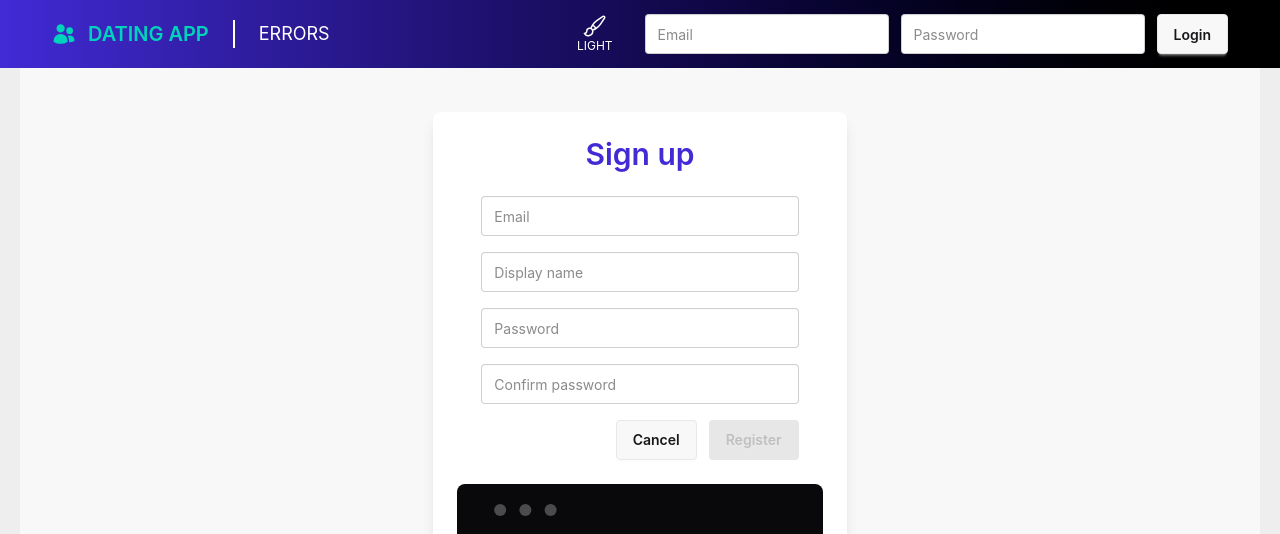
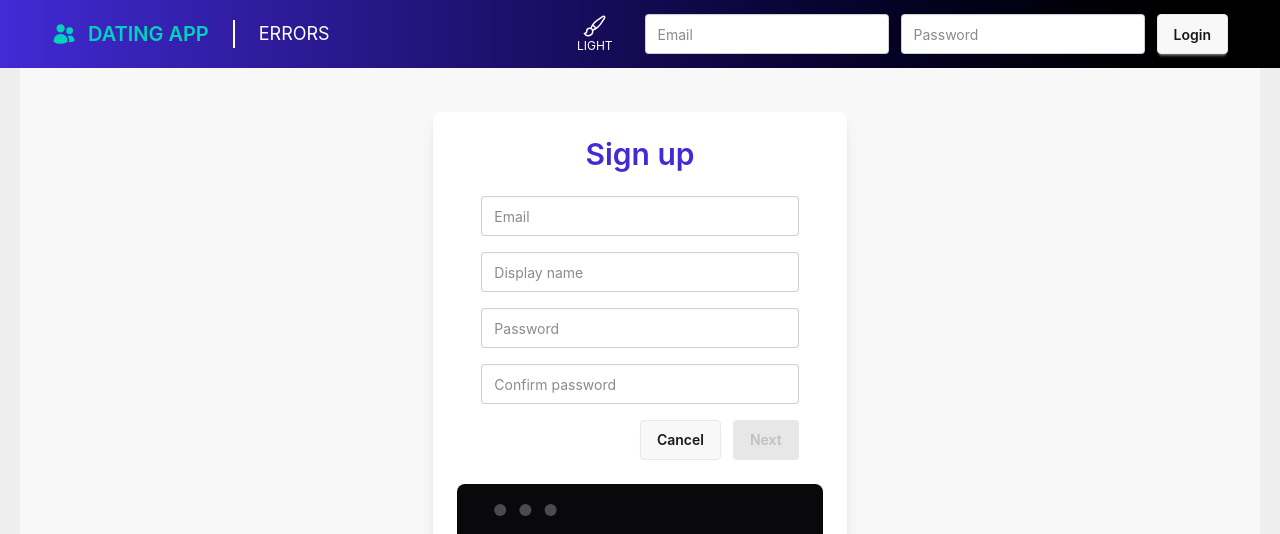
Before and after one commit to MaruDeHabanero/DatingApp2025, an Angular app in the folder client/: page / in a window 1280 px wide. Both pictures are taken after a click on the button "Register". Shown: the top 534 px of the page. Built offline with nearby package versions, Linux system fonts and the light colour scheme.

Commit message:
Parcial05 - Add form Steps 1/2

```diff
--- a/client/src/features/account/register/register.html
+++ b/client/src/features/account/register/register.html
@@ -1,19 +1,39 @@
 <div class="card bg-base-100 w-1/3 mx-auto flex flex-col p-6 rounded-lg shadow-lg">
   <div class="card-title justify-center text-3xl text-primary">Sign up</div>
   <div class="card-body w-full">
-    <form [formGroup]="registerForm" class="flex flex-col gap-4 w-full" (ngSubmit)="register()">
+    @if (currentStep() === 1) {
+      <form [formGroup]="credentialsForm" class="flex flex-col gap-4 w-full steps">
         <app-text-input label="Email" formControlName="email" />
         <app-text-input label="Display name" formControlName="displayName" />
         <app-text-input label="Password" formControlName="password" type="password"/>
         <app-text-input label="Confirm password" formControlName="confirmPassword" type="password" />
         <div class="flex items-center justify-end gap-3">
           <button class="btn" (click)="cancel()" type="button">Cancel</button>
-        <button class="btn btn-primary" [disabled]="!registerForm.valid" type="submit">Register</button>
+          <button
+            class="btn btn-primary"
+            [disabled]="!credentialsForm.valid"
+            (click)="nextStep()"
+            type="submit">Next</button>
         </div>
       </form>
+    }
+
+    @if (currentStep() === 2) {
+      <form [formGroup]="profileForm" class="flex flex-col w-full gap-4 steps">
+        <div>EL PERFIL VA AQUÍ MERENGUES JEJE</div>
+        <div class="flex items-center justify-end gap-3">
+          <button class="btn" (click)="prevStep()" type="buttom">Back</button>
+          <button
+            class="btn btn-primary"
+            [disabled]="!profileForm.valid"
+            (click)="register()"
+            type="submit">Register</button>
+        </div>
+      </form>
+    }
   </div>
   <div class="flex flex-col items-start px-3 w-full  mockup-code text-lg">
-    <div>Form value: {{registerForm.value | json}}</div>
-    <div>Form status: {{registerForm.status | json}}</div>
+    <div>Form value: {{credentialsForm.value | json}}</div>
+    <div>Form status: {{credentialsForm.status | json}}</div>
   </div>
 </div>
--- a/client/src/features/account/register/register.ts
+++ b/client/src/features/account/register/register.ts
@@ -1,4 +1,4 @@
-import { Component, inject, OnInit, output } from '@angular/core';
+import { Component, inject, OnInit, output, signal } from '@angular/core';
 import { AbstractControl, FormBuilder, FormControl, FormGroup, ReactiveFormsModule, ValidationErrors, ValidatorFn, Validators } from '@angular/forms';
 import { AccountService } from '../../../core/services/account-service';
 import { RegisterCreds } from '../../../types/user';
@@ -15,18 +15,36 @@ export class Register {
   private accountService = inject(AccountService);
   private fb = inject(FormBuilder);
   protected creds = {} as RegisterCreds;
-  protected registerForm: FormGroup;
+  protected credentialsForm: FormGroup;
+  protected profileForm: FormGroup;
+  protected currentStep = signal(1);
   cancelRegister = output<boolean>();
 
   constructor() {
-    this.registerForm = this.fb.group({
-      email: ['', [Validators.required, Validators.email]],
+    this.credentialsForm = this.fb.group({
+      email: [
+        '',
+        [
+          Validators.required,
+          Validators.pattern(
+            "^[a-zA-Z0-9!#$%&'*+/=?^_`{|}~-]+(?:\.[a-zA-Z0-9!#$%&'*+/=?^_`{|}~-]+)*@(?:[a-zA-Z0-9](?:[a-zA-Z0-9-]*[a-zA-Z0-9])?\.)+[a-zA-Z]{2,}$",
+          ),
+        ],
+      ],
       displayName: ['', [Validators.required]],
       password: ['', [Validators.required, Validators.minLength(4), Validators.maxLength(8)]],
       confirmPassword: ['', [Validators.required, this.matchValues('password')]],
     });
-    this.registerForm.controls['password'].valueChanges.subscribe(() => {
-      this.registerForm.controls['confirmPassword'].updateValueAndValidity();
+
+    this.profileForm = this.fb.group({
+      gender: ['', Validators.required],
+      birthDay: ['', Validators.required],
+      city: ['', Validators.required],
+      country: ['', Validators.required],
+    });
+
+    this.credentialsForm.controls['password'].valueChanges.subscribe(() => {
+      this.credentialsForm.controls['confirmPassword'].updateValueAndValidity();
     });
   }
 
@@ -36,12 +54,28 @@ export class Register {
       if (!parent) return null;
       const matchValue = parent.get(matchTo)?.value;
       return control.value === matchValue ? null : { passwordMismatch: true };
+    };
+  }
+
+  nextStep() {
+    if (this.credentialsForm.valid) {
+      this.currentStep.update((prevStep) => prevStep + 1);
     }
+  }
+
+  prevStep() {
+    this.currentStep.update((prevStep) => prevStep - 1);
   }
 
   register(): void {
     console.group('REGISTER');
-    console.log(this.registerForm.value);
+    console.log(this.credentialsForm.value);
+    console.log(this.profileForm.value);
+    console.log(this.currentStep());
+    if (this.credentialsForm.valid && this.profileForm.valid) {
+      const formData = { ...this.credentialsForm.value, ...this.profileForm.value };
+      console.log('Form data:' + formData);
+    }
     console.groupEnd();
     // this.accountService.register(this.creds).subscribe({
     //   next: response => {
```
Lines whose indentation alone changed are shown as unchanged.
